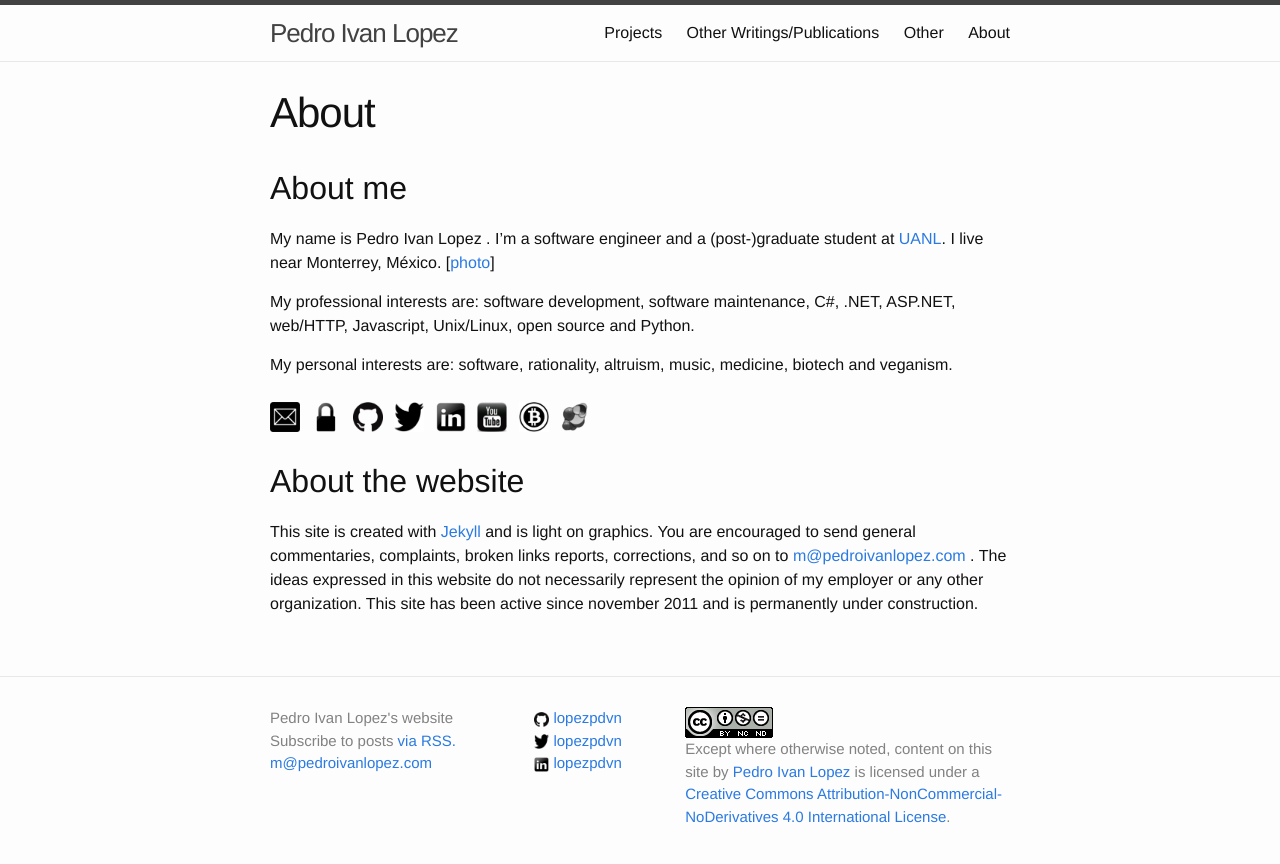
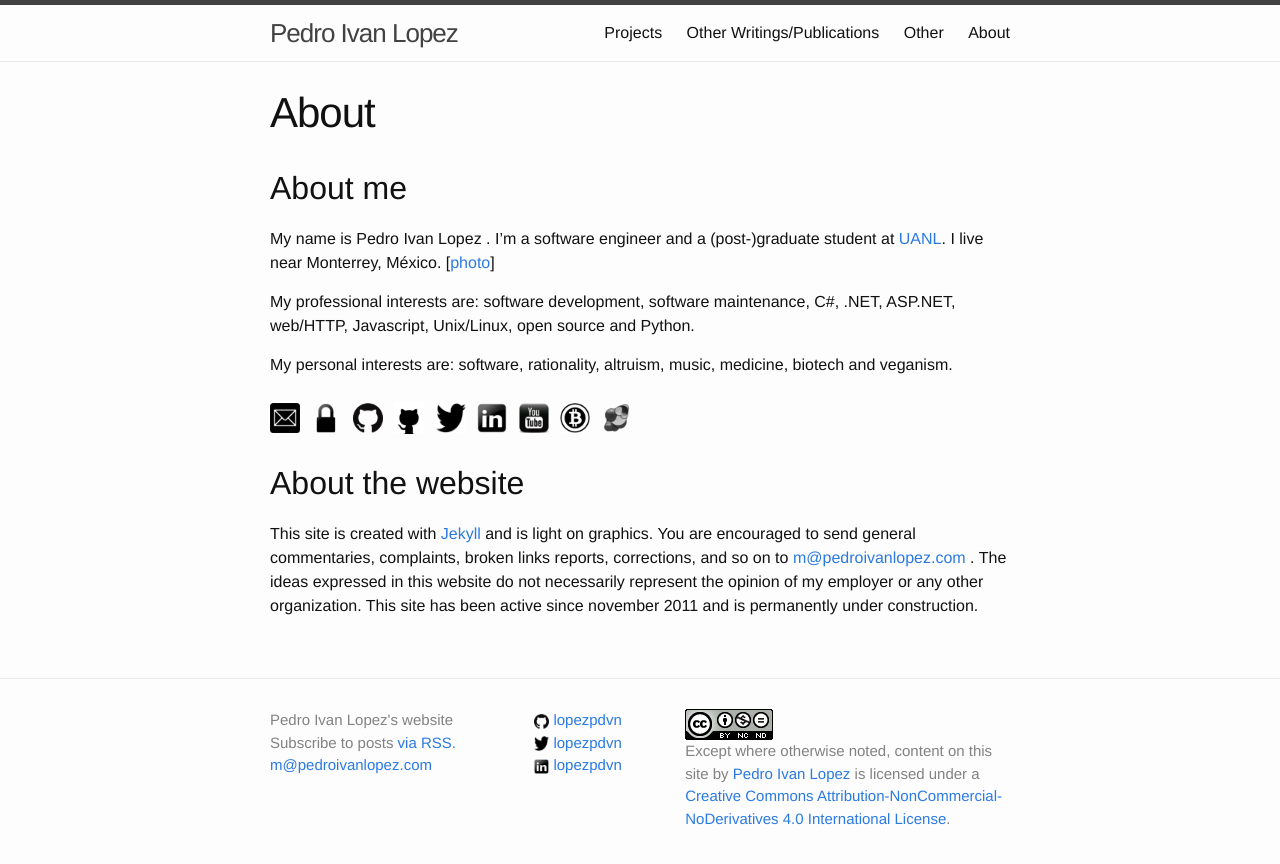
Before and after one commit to lopezpdvn/lopezpdvn.github.io, a Jekyll site: the page built from pages/about.md, in a window 1280 px wide. Shown: the top 864 px of the page. Built offline with Jekyll 4.4.1, drawn with Linux system fonts in a browser that asks for light colours.

Commit message:
Added gist button to About page

```diff
--- a/pages/about.md
+++ b/pages/about.md
@@ -16,7 +16,8 @@ My professional interests are: software development, software maintenance, C#,
 My personal interests are: software, rationality, altruism, music, medicine,
 biotech and veganism.
 
-{% include buttons/email.html %}{% include buttons/openpgp.html %}{% include buttons/github.html %}{% include buttons/twitter.html %}{% include buttons/linkedin.html %}{% include buttons/youtube.html %}{% include buttons/bitcoin.html %}{% include buttons/fah.html %}
+{% include buttons/email.html %}{% include buttons/openpgp.html %}{% include buttons/github.html %}{% include buttons/gist.html %}{% include buttons/twitter.html %}{% include buttons/linkedin.html %}{% include buttons/youtube.html %}{% include buttons/bitcoin.html %}{% include buttons/fah.html %}
+
 
 ## About the website
 
```
